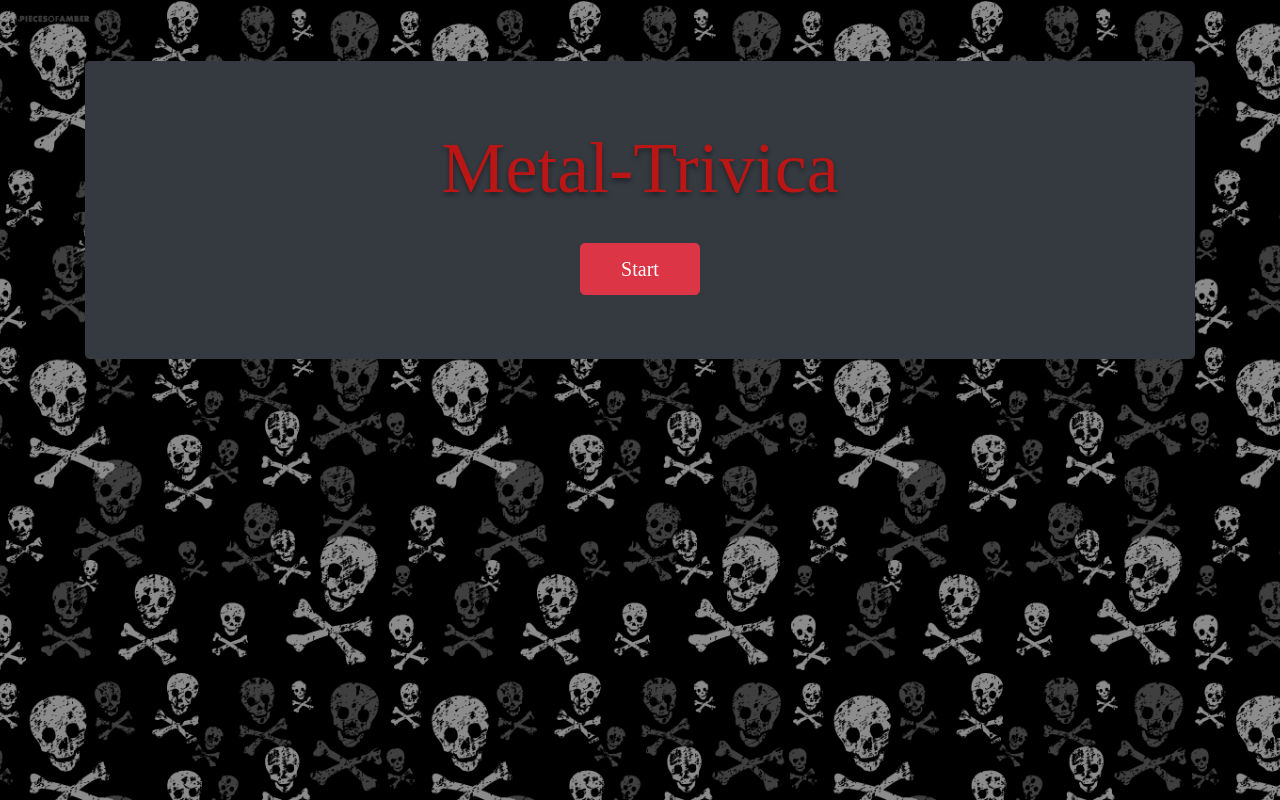
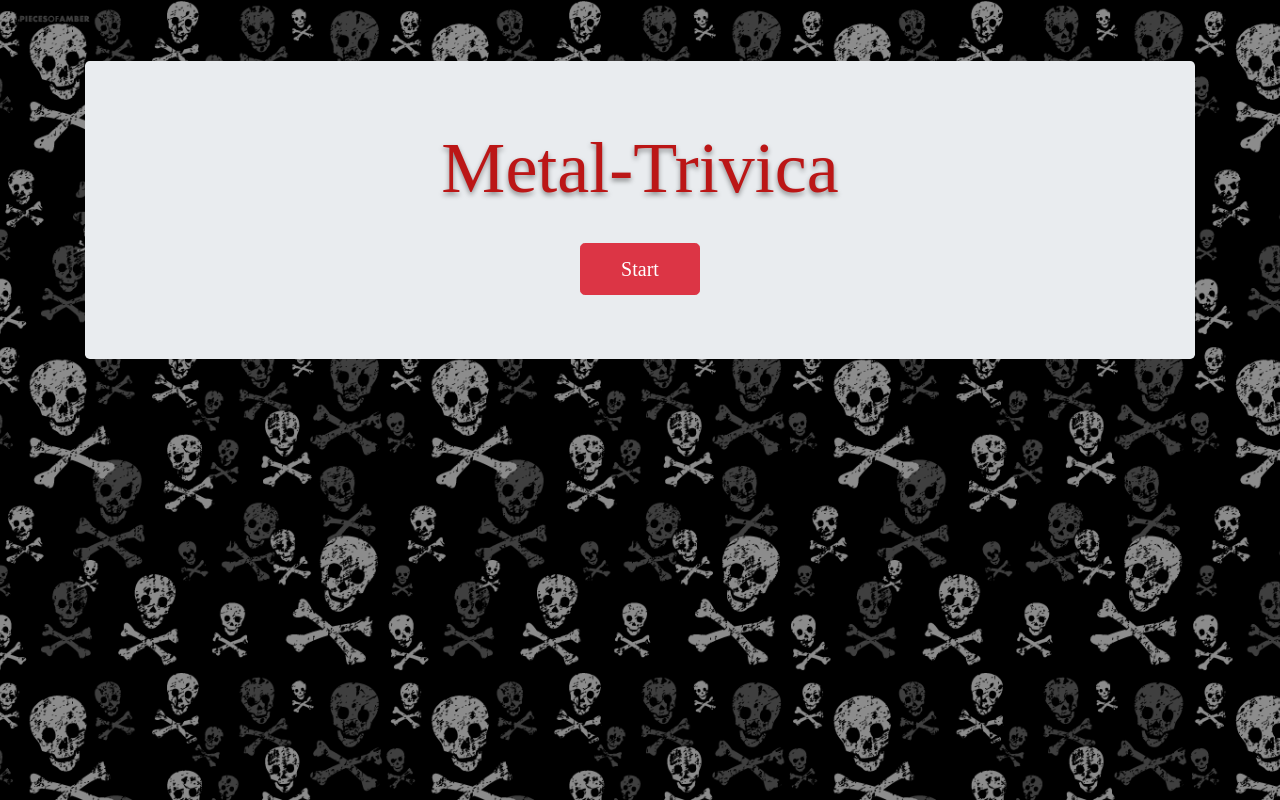
Before and after one commit to chrisArmo/TriviaGame, a plain HTML site: page index.html in a window 1280 px wide. Drawn offline with nearby package versions, Linux system fonts and the light colour scheme; a web font is replaced by a local one.

Commit message:
Remove jumbotron default background

```diff
--- a/index.html
+++ b/index.html
@@ -19,7 +19,7 @@
 
 <div class="wrapper">
     <div class="container">
-        <div class="jumbotron bg-dark text-center">
+        <div class="jumbotron text-center">
             <h1 class="display-3 mb-3">Metal-Trivica</h1>
             <h3 class="my-4 timer">30</h3>
             <button type="button" class="btn btn-danger btn-lg mt-3 start" btn-lg btn-block">Start</button>
```
